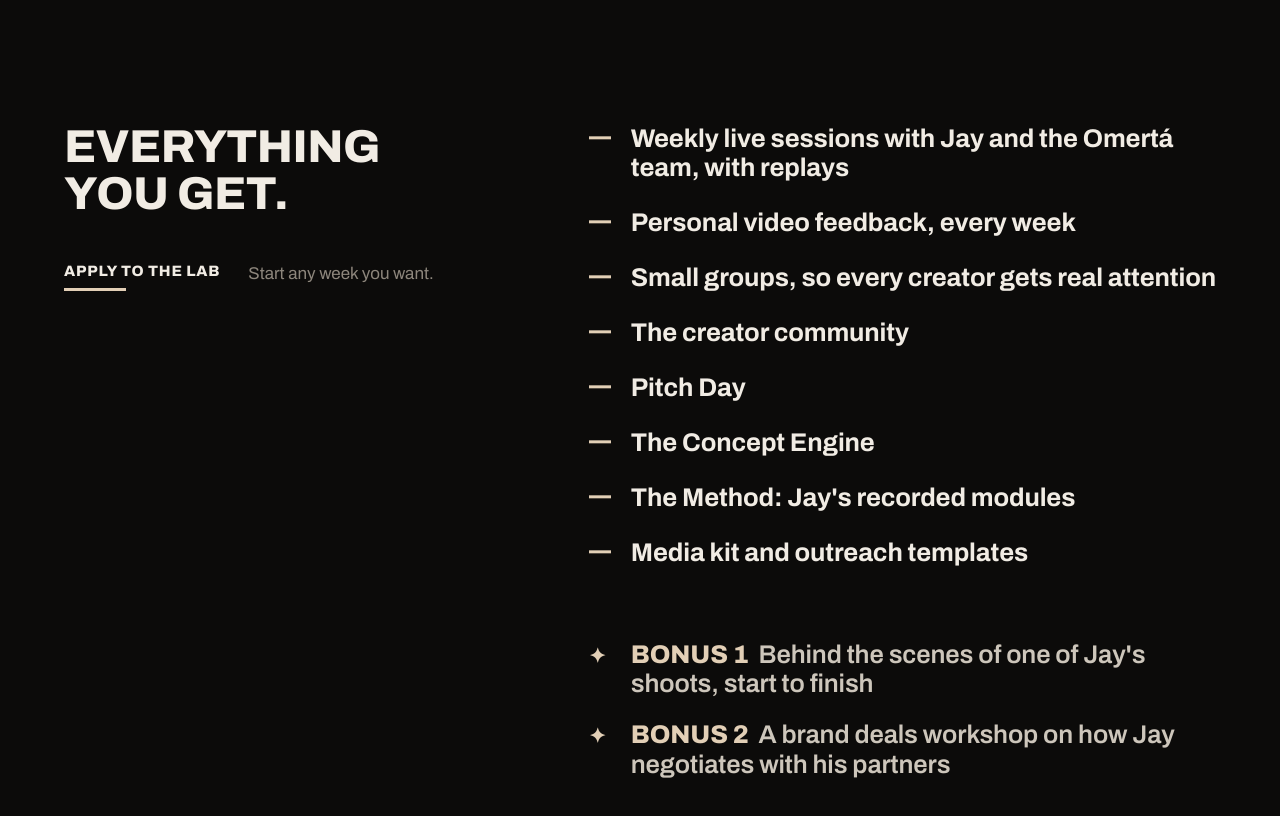
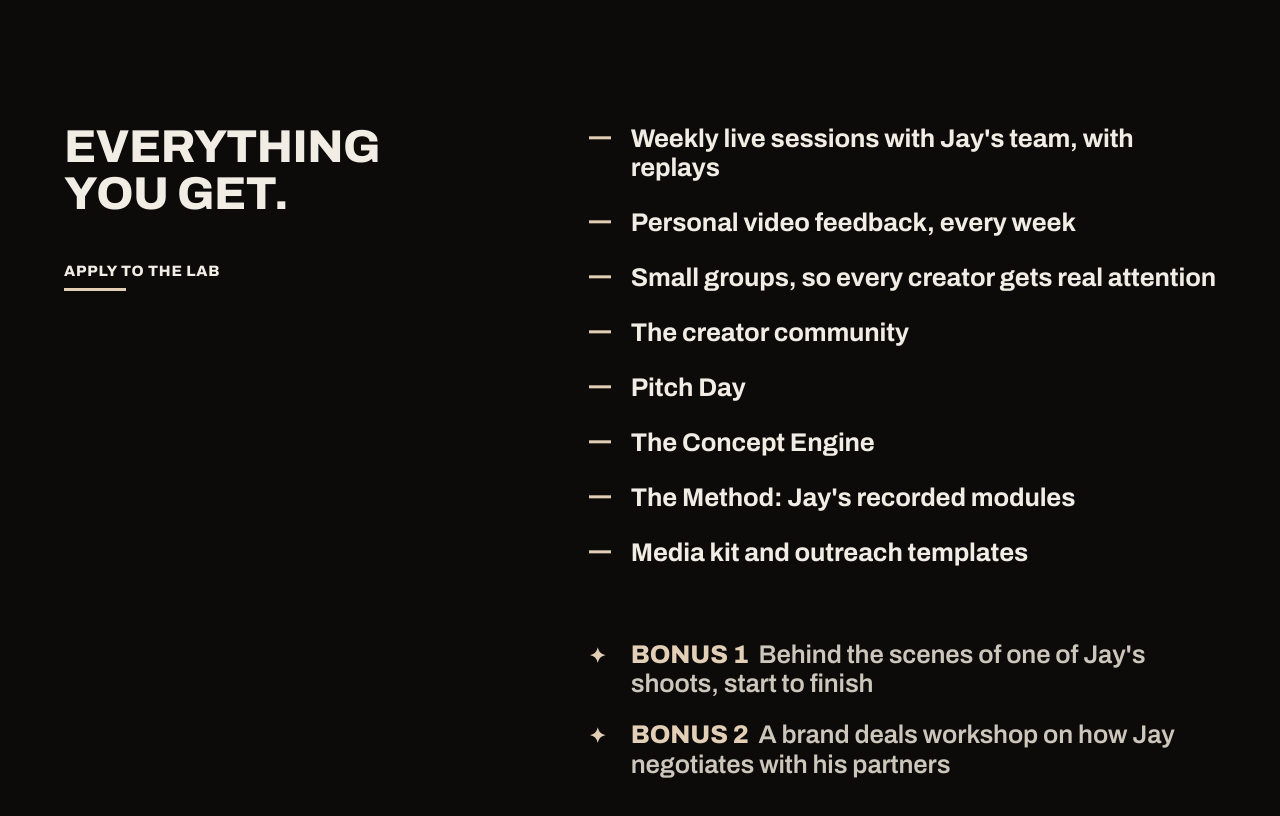
Before and after one commit to simonbern/creator-lab, a plain HTML site: page index.html in a window 1280 px wide. Shown: the part 4840-5656 px from the top of the page. Drawn offline with Linux system fonts and the light colour scheme.

Commit message:
Round 3, point 6: drop 'Start any week you want', live sessions with Jay's team
Co-Authored-By: Claude Opus 5.5 <noreply@anthropic.com>
Claude-Session: https://claude.ai/code/session_014gSWR4LcKv3a5ncgRe9DZ1

```diff
--- a/index.html
+++ b/index.html
@@ -362,11 +362,11 @@ footer .soc{display:flex;gap:24px}
   <div class="wrap value g2">
     <div>
       <h2 class="rv">Everything you get.</h2>
-      <div class="after rv" style="--i:1"><a class="btn solid" href="apply.html">Apply to the Lab</a><span style="color:var(--mute)">Start any week you want.</span></div>
+      <div class="after rv" style="--i:1"><a class="btn solid" href="apply.html">Apply to the Lab</a></div>
     </div>
     <div class="list" data-group>
       <ul class="gets">
-        <li class="rv" style="--i:0">Weekly live sessions with Jay and the Omertá team, with replays</li>
+        <li class="rv" style="--i:0">Weekly live sessions with Jay's team, with replays</li>
         <li class="rv" style="--i:1">Personal video feedback, every week</li>
         <li class="rv" style="--i:2">Small groups, so every creator gets real attention</li>
         <li class="rv" style="--i:3">The creator community</li>
```
